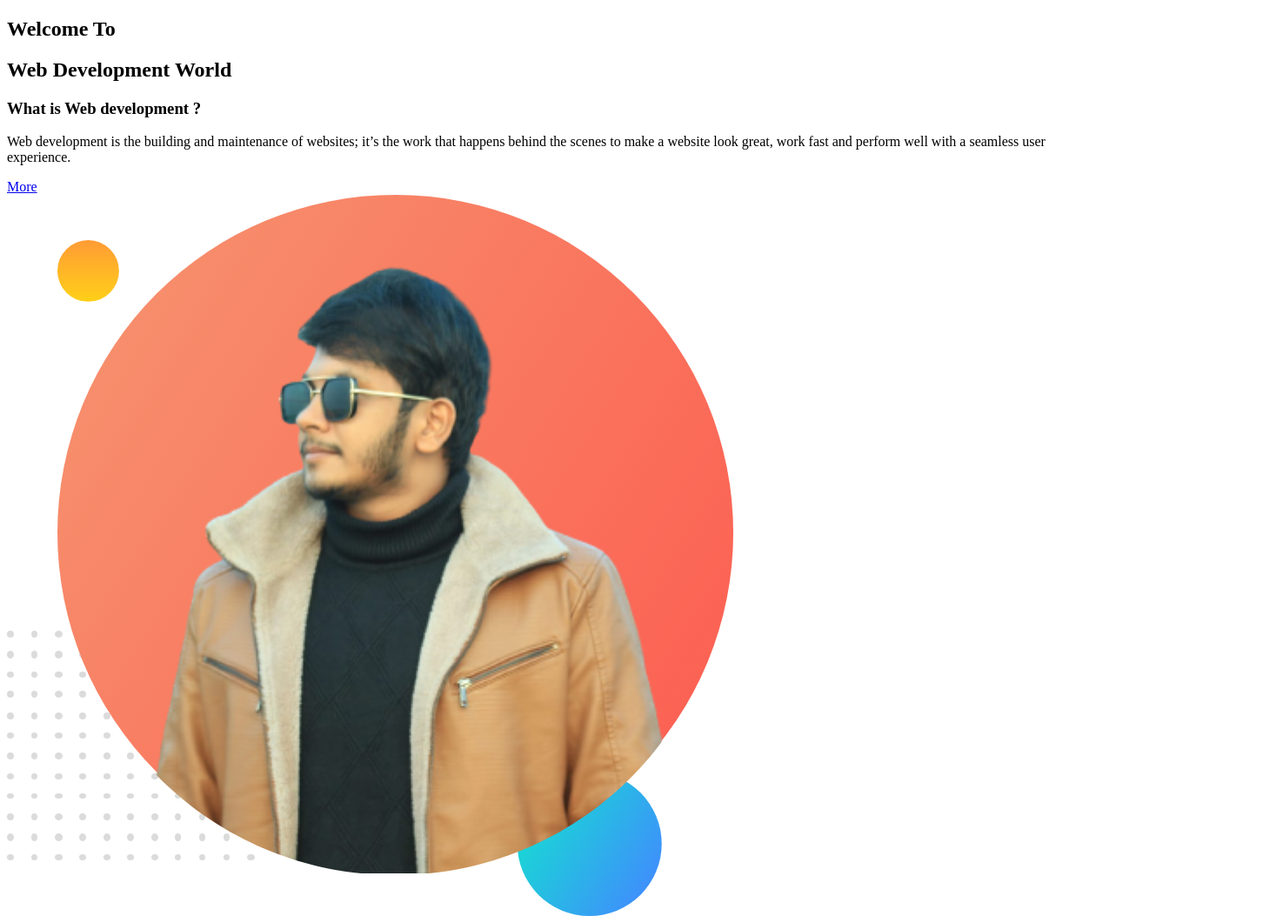
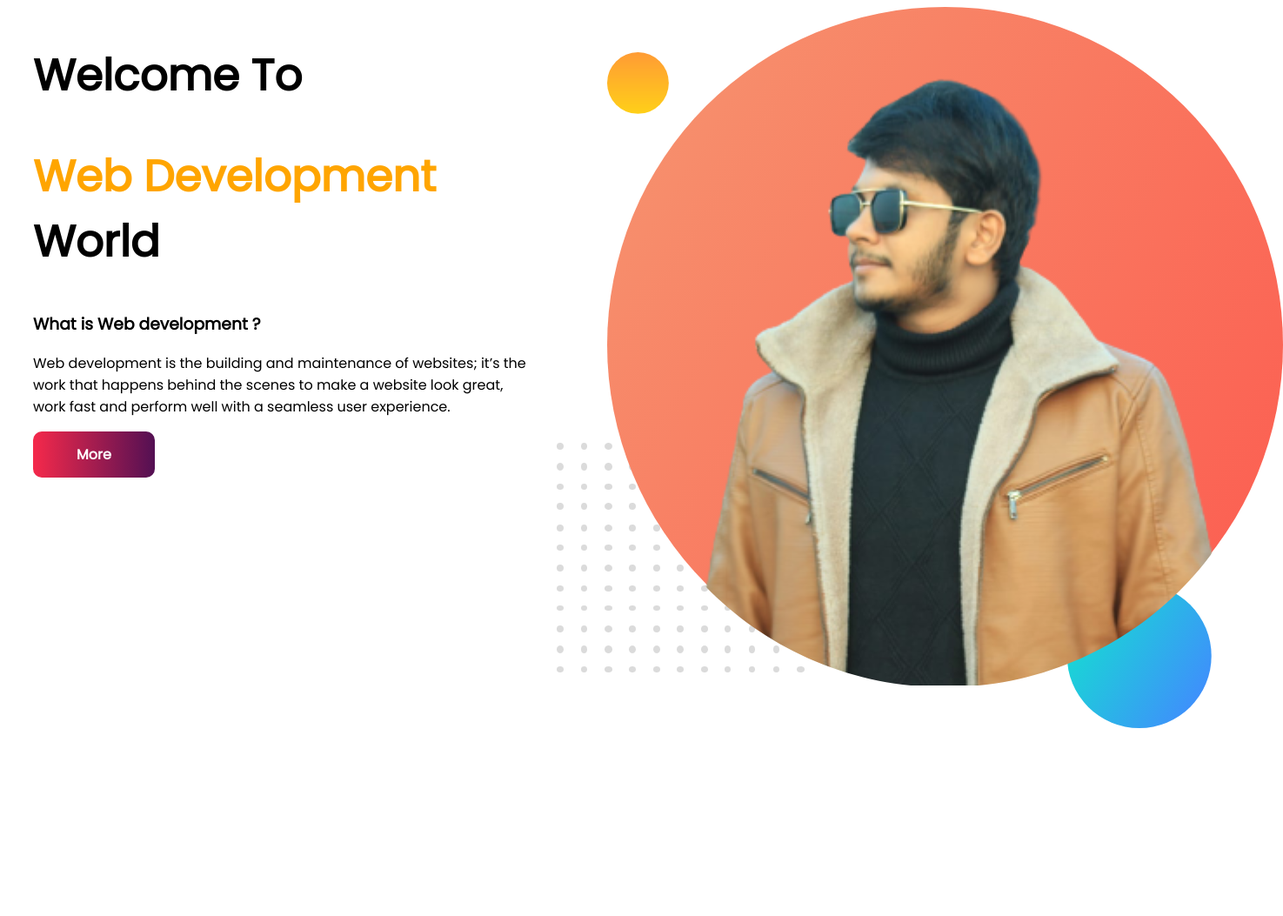
Before and after one commit to HridoyShahriar/developer-portfolio-master, a plain HTML site: page index.html in a window 1280 px wide. Shown: the whole page at 87% size, 1475 px wide, since content can reach past the window. After the commit the page ends 852 px from the top, so only its background shows below. Drawn offline with Linux system fonts and the light colour scheme.

Commit message:
modified

```diff
--- a/index.html
+++ b/index.html
@@ -1,24 +1,32 @@
 <!DOCTYPE html>
 <html lang="en">
+
 <head>
     <meta charset="UTF-8">
     <meta http-equiv="X-UA-Compatible" content="IE=edge">
     <meta name="viewport" content="width=device-width, initial-scale=1.0">
     <title>Developer Portfolio</title>
-    <link rel="stylesheet" href="gi.css">
+    <link rel="preconnect" href="https://fonts.googleapis.com">
+    <link rel="preconnect" href="https://fonts.gstatic.com" crossorigin>
+    <link href="https://fonts.googleapis.com/css2?family=Poppins&display=swap" rel="stylesheet">
+    <link rel="stylesheet" href="style.css">
 </head>
+
 <body>
-    <section>
-        <div>
+    <section class="flex">
+        <div class="half-width">
             <h1>Welcome To</h1>
-            <h1>Web Development World</h1>
+            <h1> <span class="orange-color">Web Development</span> World</h1>
             <h3>What is Web development ?</h3>
-            <p>Web development is the building and maintenance of websites; it’s the work that happens behind the scenes to make a website look great, work fast and perform well with a seamless user experience.</p>
-            <a class="Morewd" href="https://en.wikipedia.org/wiki/Web_development" target="_blank">More</a>
+            <p class="pad">Web development is the building and maintenance of websites; it’s the work that happens
+                behind the scenes
+                to make a website look great, work fast and perform well with a seamless user experience.</p>
+            <a class="morewd" href="https://en.wikipedia.org/wiki/Web_development" target="_blank">More</a>
         </div>
-        <div>
+        <div class="half-width">
             <img src="my-photos/my-bg.png" alt="">
         </div>
     </section>
 </body>
+
 </html>
--- a/style.css
+++ b/style.css
@@ -0,0 +1,33 @@
+body {
+    font-family: 'Poppins', sans-serif;
+}
+
+.flex {
+    display: flex;
+}
+
+h1 {
+    font-size: 50px;
+}
+
+.orange-color {
+    color: orange;
+}
+
+.morewd {
+    text-decoration: none;
+    font-weight: 700;
+    padding: 15px 50px;
+    border-radius: 10px;
+    color: white;
+    background-image: linear-gradient(to right, rgb(245, 41, 75), rgb(83, 16, 83));
+}
+
+.pad {
+    margin-bottom: 30px;
+}
+
+.half-width {
+    width: 50%;
+    padding-left: 30px;
+}
```
